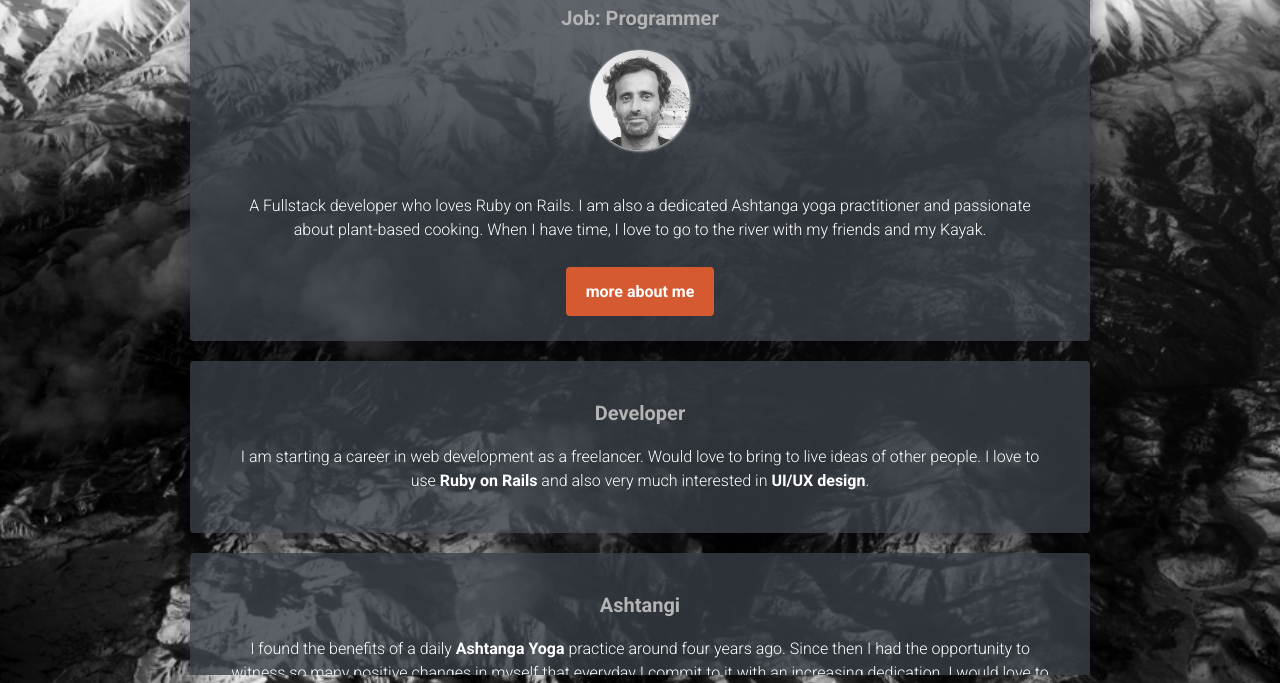
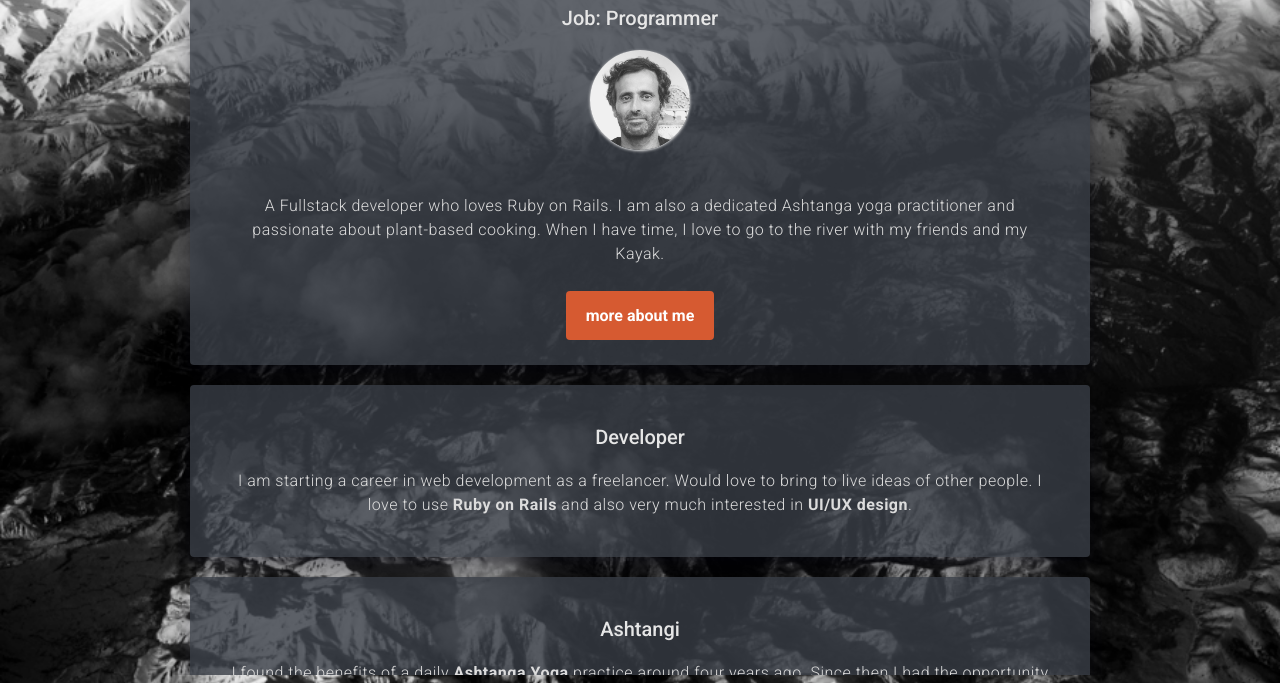
Before and after one commit to lquilho/profile, a plain HTML site: page index.html in a window 1280 px wide. Shown: the part 153-836 px from the top of the page. Drawn offline with Linux system fonts and the light colour scheme.

Commit message:
added linkedin icon to footer

```diff
--- a/index.html
+++ b/index.html
@@ -47,6 +47,10 @@
         <li>
           <a href="https://luisquilho.tumblr.com/" target="_blank"><i class="social-icon fab fa-tumblr-square"></i>
         </li>
+        <li>
+          <a href="https://www.linkedin.com/in/lu%C3%ADs-quilh%C3%B3-6230a5189/" target="_blank"><i class="social-icon fab fa-linkedin"></i>
+        </li>
+
       </ul>
     </div>
   </div>
--- a/style.css
+++ b/style.css
@@ -15,7 +15,7 @@ body {
 
 h1, h3 {
   font-family: 'Roboto', sans-serif;
-  color: rgb(180,180,180);
+  color: rgb(230,230,230);
 }
 
 h1 {
@@ -26,14 +26,15 @@ h1 {
 h3 {
   font-size: 20px;
   font-weight: lighter;
-  font-weight: 700;
+  font-weight: 500;
 }
 
 p {
   font-family: 'Roboto', sans-serif;
   font-size: 16px;
   line-height: 1.5;
-  color: white;
+  color: rgb(220,220,220);
+  letter-spacing: 0.5px;
 }
 
 
```
